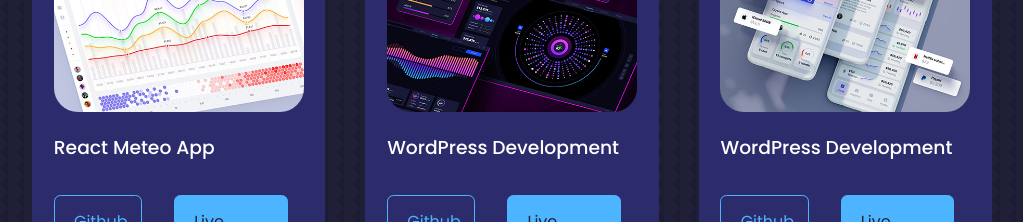
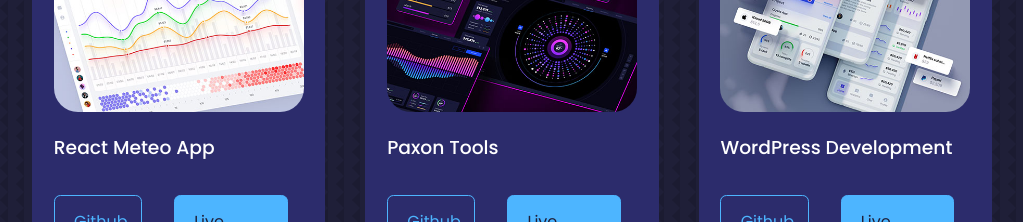
Before and after one commit to peterondy/react-portofolio-aws, a React (Create React App) app: page / in a window 1280 px wide. Shown: the part 3920-4142 px from the top of the page, without its empty margins (128-1151 px from the left). Built offline with nearby package versions, Linux system fonts and the light colour scheme.

Commit message:
Update Portofolio.jsx

```diff
--- a/src/components/portofolio/Portofolio.jsx
+++ b/src/components/portofolio/Portofolio.jsx
@@ -14,14 +14,14 @@ const data = [
     image: IMG1,
     title: 'React Meteo App',
     github: 'https://github.com/peterondy/meteo-app-react',
-    demo: 'https://github.com/peterondy/meteo-app-react'
+    demo: 'https://645456f2312e51367024f79c--lovely-kangaroo-bb8116.netlify.app/'
   },
   {
     id: 2,
     image: IMG2,
-    title: 'WordPress Development',
-    github: 'https://github.com',
-    demo: 'htpps://github.com'
+    title: 'Paxon Tools',
+    github: 'https://github.com/peterondy/paxontools.github.io',
+    demo: 'https://paxontools.onrender.com/'
   },
   {
     id: 3,
```
